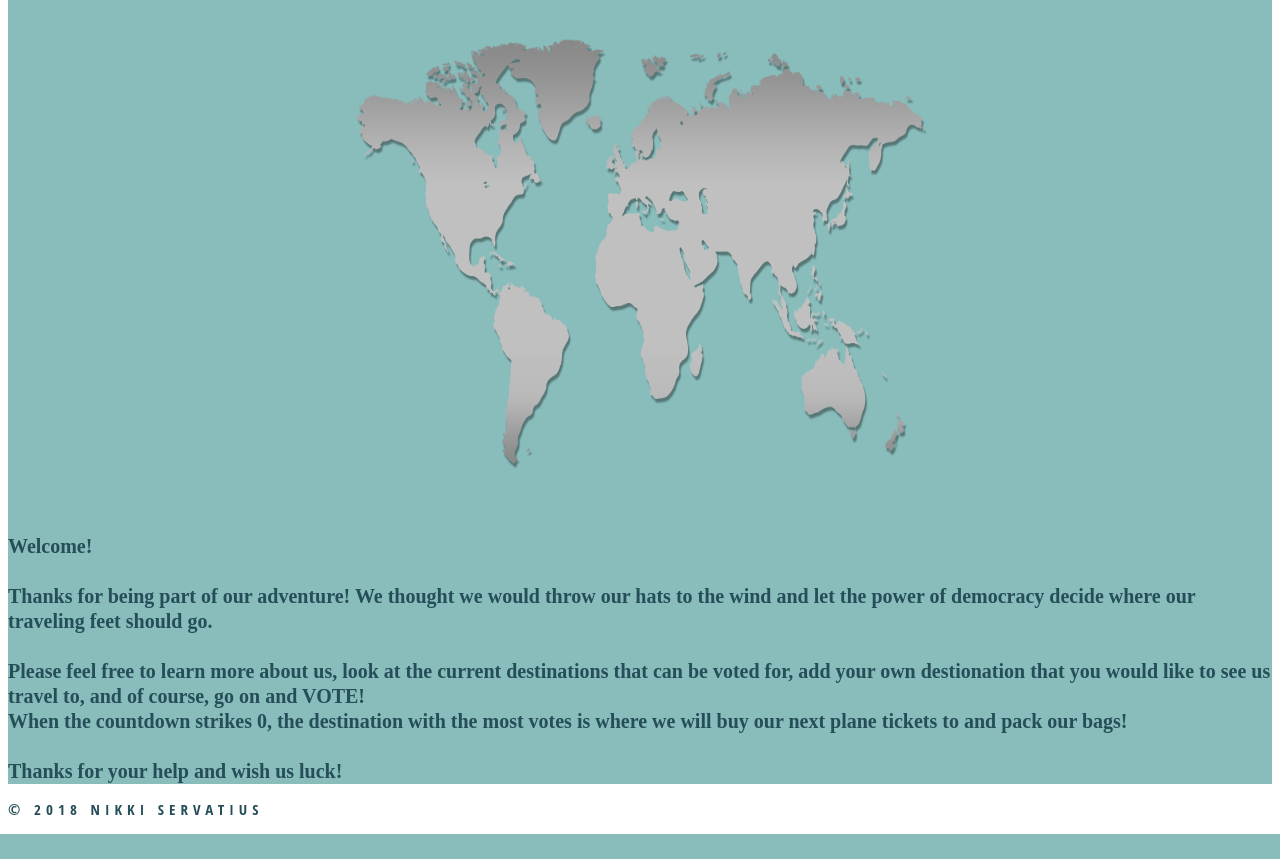
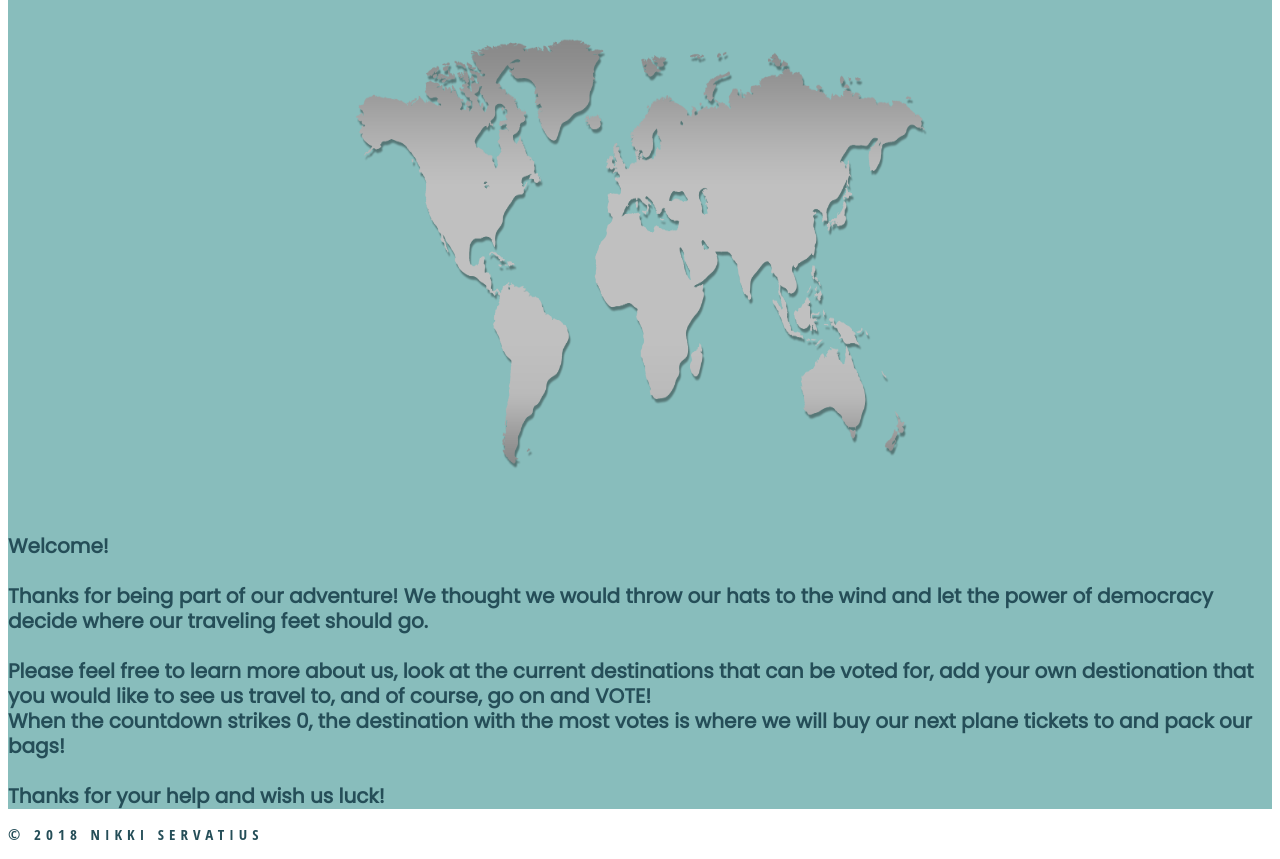
Before and after one commit to nikkiservatius/theservatiigosomewhere, a PHP site: page /Home.php in a window 1280 px wide. Shown: the part 409-1268 px from the top of the page. Before the commit the page ends 1243 px from the top, so only its background shows below. Run offline with PHP 8.4, Linux system fonts and the light colour scheme; the visitor is signed in with stand-in values (Sample User, id 1); some libraries are stand-ins or nearby versions.

Commit message:
its a new day ugh

```diff
--- a/traveler.css
+++ b/traveler.css
@@ -7,6 +7,7 @@ h1 {
   margin: 0;
   padding: 0;
   boarder: 0;
+  font-family: 'Poppins', sans-serif;
 
 }
 
```
